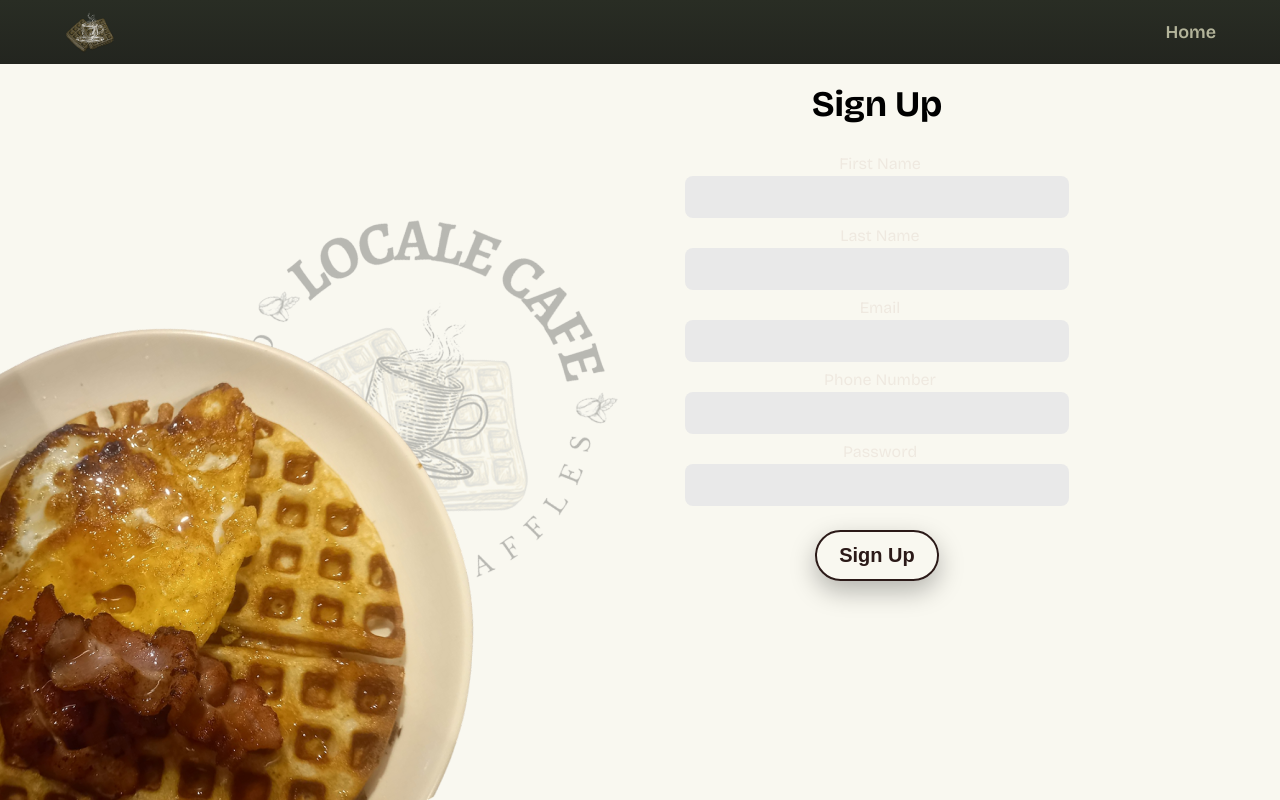
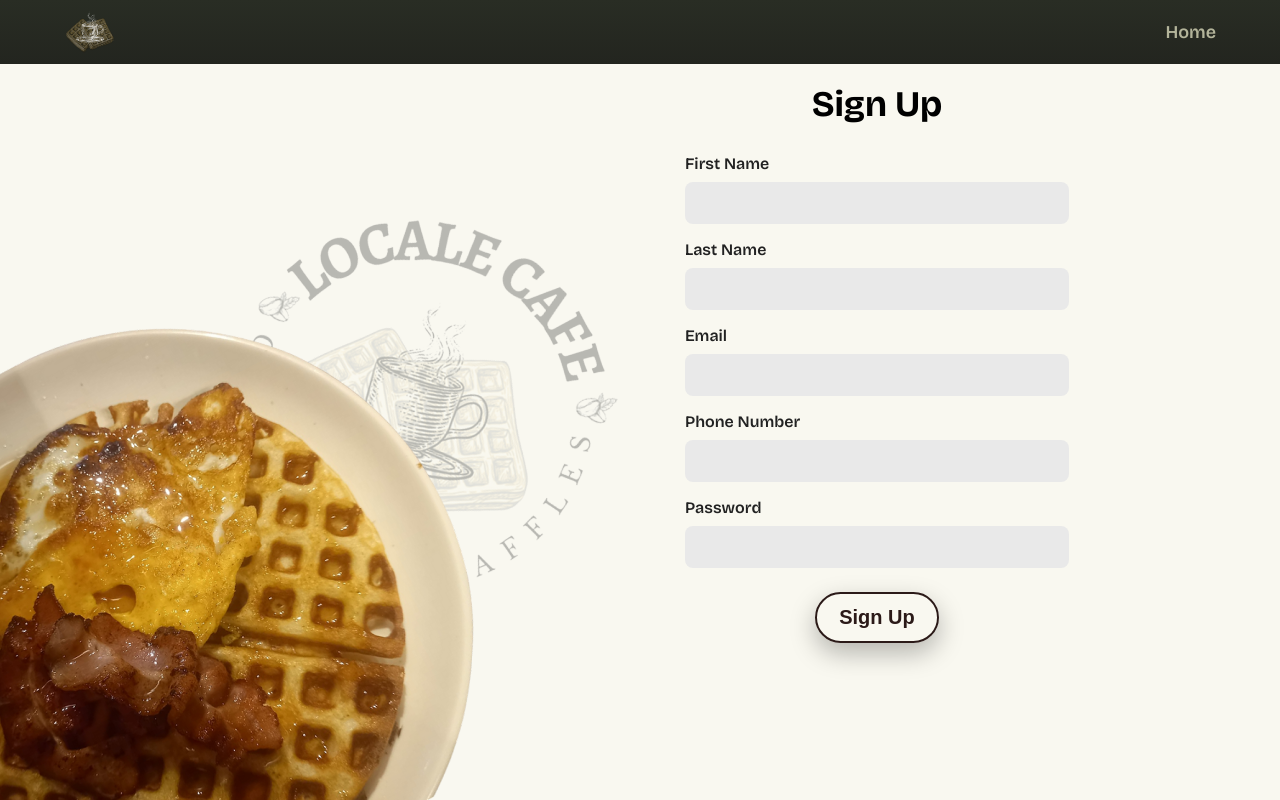
Before and after one commit to Miiihawk/CS211-Cafe-Menu-and-Booking-Tracker, a React (Vite) app in the folder frontend/: page /register in a window 1280 px wide. Built offline with nearby package versions, Linux system fonts and the light colour scheme; a web font is replaced by a local one.

Commit message:
fixed className in login and signup

```diff
--- a/frontend/src/LogIn.jsx
+++ b/frontend/src/LogIn.jsx
@@ -56,7 +56,7 @@
             <h1 className="login-title">Log In</h1>
 
             <form onSubmit={submit}>
-              <label className="field-label">Email</label>
+              <label className="login-field-label">Email</label>
               <input
                 className="text-input"
                 type="email"
@@ -66,7 +66,7 @@
                 onChange={(e) => setEmail(e.target.value)}
               />
 
-              <label className="field-label">Password</label>
+              <label className="login-field-label">Password</label>
               <input
                 className="text-input"
                 type="password"
--- a/frontend/src/SignUp.jsx
+++ b/frontend/src/SignUp.jsx
@@ -51,7 +51,7 @@
           <div className="login-card">
             <h1 className="login-title">Sign Up</h1>
 
-            <label className="field-label">First Name</label>
+            <label className="login-field-label">First Name</label>
             <input
               className="text-input"
               type="text"
@@ -61,7 +61,7 @@
               onChange={(e) => setFirstName(e.target.value)}
             />
 
-            <label className="field-label">Last Name</label>
+            <label className="login-field-label">Last Name</label>
             <input
               className="text-input"
               type="text"
@@ -71,7 +71,7 @@
               onChange={(e) => setLastName(e.target.value)}
             />
 
-            <label className="field-label">Email</label>
+            <label className="login-field-label">Email</label>
             <input
               className="text-input"
               type="email"
@@ -81,7 +81,7 @@
               onChange={(e) => setEmail(e.target.value)}
             />
 
-            <label className="field-label">Phone Number</label>
+            <label className="login-field-label">Phone Number</label>
             <input
               className="text-input"
               type="tel"
@@ -91,7 +91,7 @@
               onChange={(e) => setPhone(e.target.value)}
             />
 
-            <label className="field-label">Password</label>
+            <label className="login-field-label">Password</label>
             <input
               className="text-input"
               type="password"
--- a/frontend/src/screens/admin/AdminDashboard.jsx
+++ b/frontend/src/screens/admin/AdminDashboard.jsx
@@ -1,15 +1,20 @@
-import React from "react";
+import React, { useEffect } from "react";
+import { useNavigate } from "react-router-dom";
 import "./admin_index.css";
 import logoSrc from "../../assets/Light LocaleCafe logo.PNG";
 import homeBg from "../../assets/homebg.png";
 
 function AdminDashboard() {
-  function handleLogout() {
-    localStorage.removeItem("token");
-    localStorage.removeItem("username");
-    localStorage.removeItem("isAdmin");
-    window.location.href = "/login";
-  }
+
+  async function handleLogout() {
+      localStorage.removeItem("token");
+      localStorage.removeItem("first_name");
+      localStorage.removeItem("last_name");
+      localStorage.removeItem("username");
+      localStorage.removeItem("isAdmin");
+      localStorage.removeItem("userId");
+      window.location.href = "/login";
+    }
 
   return (
     <>
--- a/frontend/src/screens/user/UserDashboard.jsx
+++ b/frontend/src/screens/user/UserDashboard.jsx
@@ -1,5 +1,5 @@
-import React from "react";
-import { Link } from "react-router-dom";
+import React, { useEffect } from "react";
+import { Link, useNavigate } from "react-router-dom";
 import "../../index.css";
 import "./user_index.css";
 import logoSrc from "../../assets/Light LocaleCafe logo.PNG";
@@ -8,6 +8,7 @@
 import coffeeImg from "../../assets/coffee-sample.PNG";
 
 export default function UserDashboard() {
+
   const menuItems = new Array(3).fill(0).map((_, i) => ({
     id: i + 1,
     name: "Name",
@@ -21,11 +22,15 @@
     "../../assets/gallery3.PNG",
   ];
 
-  const username = localStorage.getItem("username") || "";
+  const first_name = localStorage.getItem("first_name") || "";
 
-  function handleLogout() {
+  async function handleLogout() {
     localStorage.removeItem("token");
+    localStorage.removeItem("first_name");
+    localStorage.removeItem("last_name");
     localStorage.removeItem("username");
+    localStorage.removeItem("isAdmin");
+    localStorage.removeItem("userId");
     window.location.href = "/login";
   }
 
@@ -58,7 +63,7 @@
           style={{ backgroundImage: `url(${heroBg})` }}
         >
           <div className="hero-inner">
-            <h1 className="welcome">Welcome Back, {username}!</h1>
+            <h1 className="welcome">Welcome Back, {first_name}!</h1>
             <p className="subtitle">How can we help you today?</p>
 
             <div className="top-row">
```
